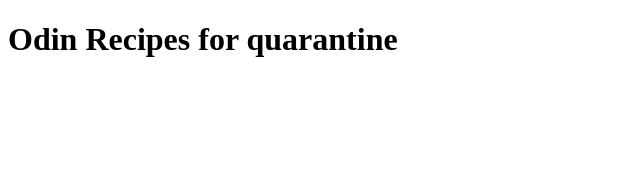
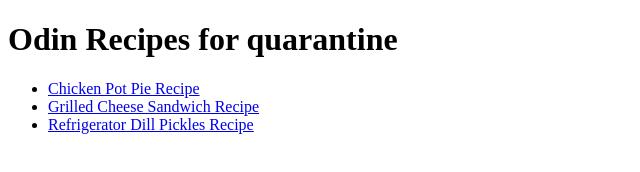
Before and after one commit to MysteryBlRe/odin-recipes, a plain HTML site: page index.html in a window 1280 px wide. Shown: the whole page, without its empty margins (0-640 px from the left). Drawn offline with Linux system fonts and the light colour scheme.

Commit message:
Add links to the recipes

```diff
--- a/index.html
+++ b/index.html
@@ -6,5 +6,10 @@
 </head>
 <body>
     <h1>Odin Recipes for quarantine</h1>
+    <ul>
+        <li><a href="recipes/chicken.html">Chicken Pot Pie Recipe</a></li>
+        <li><a href="recipes/grilled cheese.html">Grilled Cheese Sandwich Recipe</a></li>
+        <li><a href="recipes/pickles.html">Refrigerator Dill Pickles Recipe</a></li>
+    </ul>
 </body>
 </html>
```
